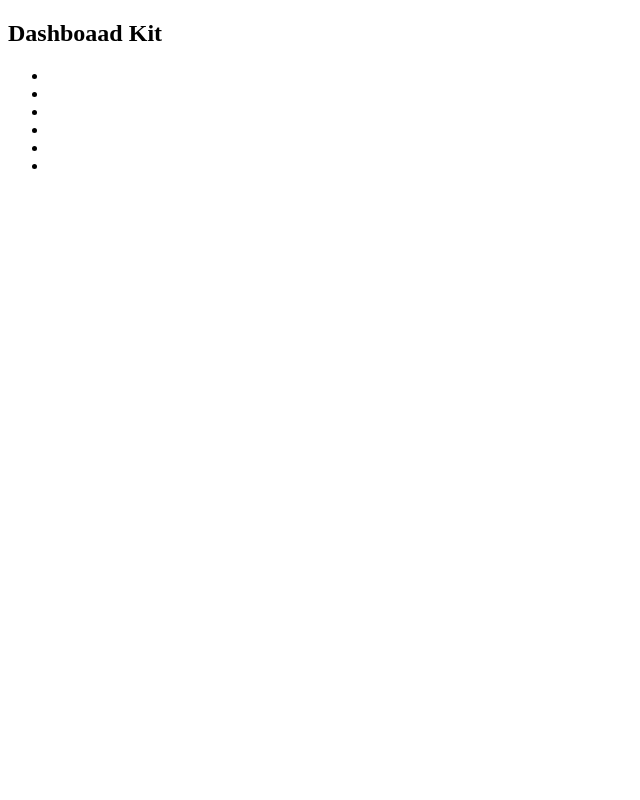
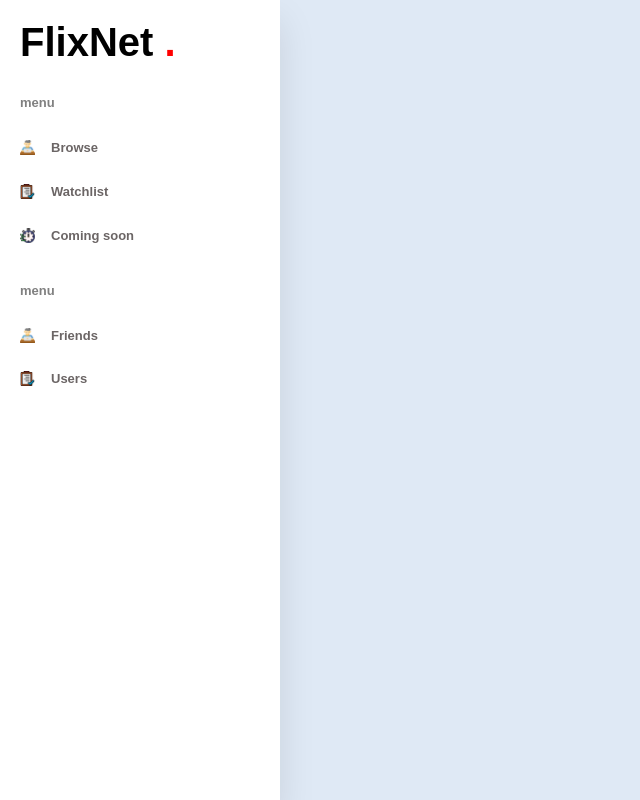
Before and after one commit to jennifer-pecky/dashboard, a plain HTML site: page index.html in a window 1280 px wide. Shown: the whole page, without its empty margins (0-640 px from the left). Drawn offline with Linux system fonts and the light colour scheme.

Commit message:
worked on dashboard

```diff
--- a/index.html
+++ b/index.html
@@ -5,26 +5,49 @@
     <meta charset="UTF-8">
     <meta http-equiv="X-UA-Compatible" content="IE=edge">
     <meta name="viewport" content="width=device-width, initial-scale=1.0">
-    <link rel="stylesheet" href="index.css">
-    <title>Document</title>
+    <link rel="stylesheet" href="./scss/styles.css">
+    <title>Dashboard</title>
 </head>
 
 <body>
-    <section>
+    <nav>
         <div>
-            <h1>Dashboaad Kit</h1>
-            <div>
-                <ul>
-                    <li></li>
-                    <li></li>
-                    <li></li>
-                    <li></li>
-                    <li></li>
-                    <li></li>
-                </ul>
+            <h1 class="logo">FlixNet <span class="red">.</span></h1>
+            <div class="head">
+                <h3 class="menu">menu</h3>
+                <div class="menu-list">
+                    <div class="list">
+                        <img src="./images/browsing.png" alt="" />
+                        <h4>Browse</h4>
+                    </div>
+                    <div class="list">
+                        <img src="./images/list.png" alt="" />
+                        <h4>Watchlist</h4>
+                    </div>
+                    <div class="list">
+                        <img src="./images/coming-soon.png" alt="" />
+                        <h4>Coming soon</h4>
+                    </div>
+                </div>
             </div>
         </div>
-    </section>
+        <div class="second-nav">
+            <div class="head">
+                <h3 class="menu">menu</h3>
+                <div class="menu-list">
+                    <div class="list">
+                        <img src="./images/browsing.png" alt="" />
+                        <h4>Friends</h4>
+                    </div>
+                    <div class="list">
+                        <img src="./images/list.png" alt="" />
+                        <h4>Users</h4>
+                    </div>
+
+                </div>
+            </div>
+        </div>
+    </nav>
 </body>
 
 </html>
--- /dev/null
+++ b/scss/styles.scss
@@ -0,0 +1,61 @@
+*{
+    margin: 0;
+    padding: 0;
+    box-sizing: border-box;
+}
+
+body {
+    font-family: "Poppins", sans-serif;
+    background: #dfe9f5;
+
+  }
+
+  nav{
+    padding: 20px;
+    position: relative;
+    top: 0;
+    bottom: 0;
+    height: 100vh;
+    left: 0;
+    background: #fff;
+    width: 280px;
+    overflow: hidden;
+    box-shadow: 0 20px 35px rgb(0, 0, 0,  0.1);
+
+  }
+
+  .logo{
+    margin-bottom: 30px;
+    font-size: 40px;
+    .red{
+        color: red;
+    }
+}
+
+.menu{
+    font-size: 13px;
+    color: gray;
+}
+
+  .menu-list{
+    // display: flex;
+    flex-direction: column;
+    margin-top: 30px;
+    cursor: pointer;
+
+    .list{
+        display: flex;
+        margin-top: 12%;
+        gap: 1rem;
+        font-size: 13px;
+        color: rgb(107, 101, 101);
+    }
+    img{
+        width: 15px;
+    }
+
+  }
+
+  .second-nav{
+    margin-top: 40px;
+  }
```
Also changed, not shown: images/browsing.png (added), images/coming-soon.png (added), images/list.png (added), index.css (deleted), scss/styles.css (added), 1 other file.
